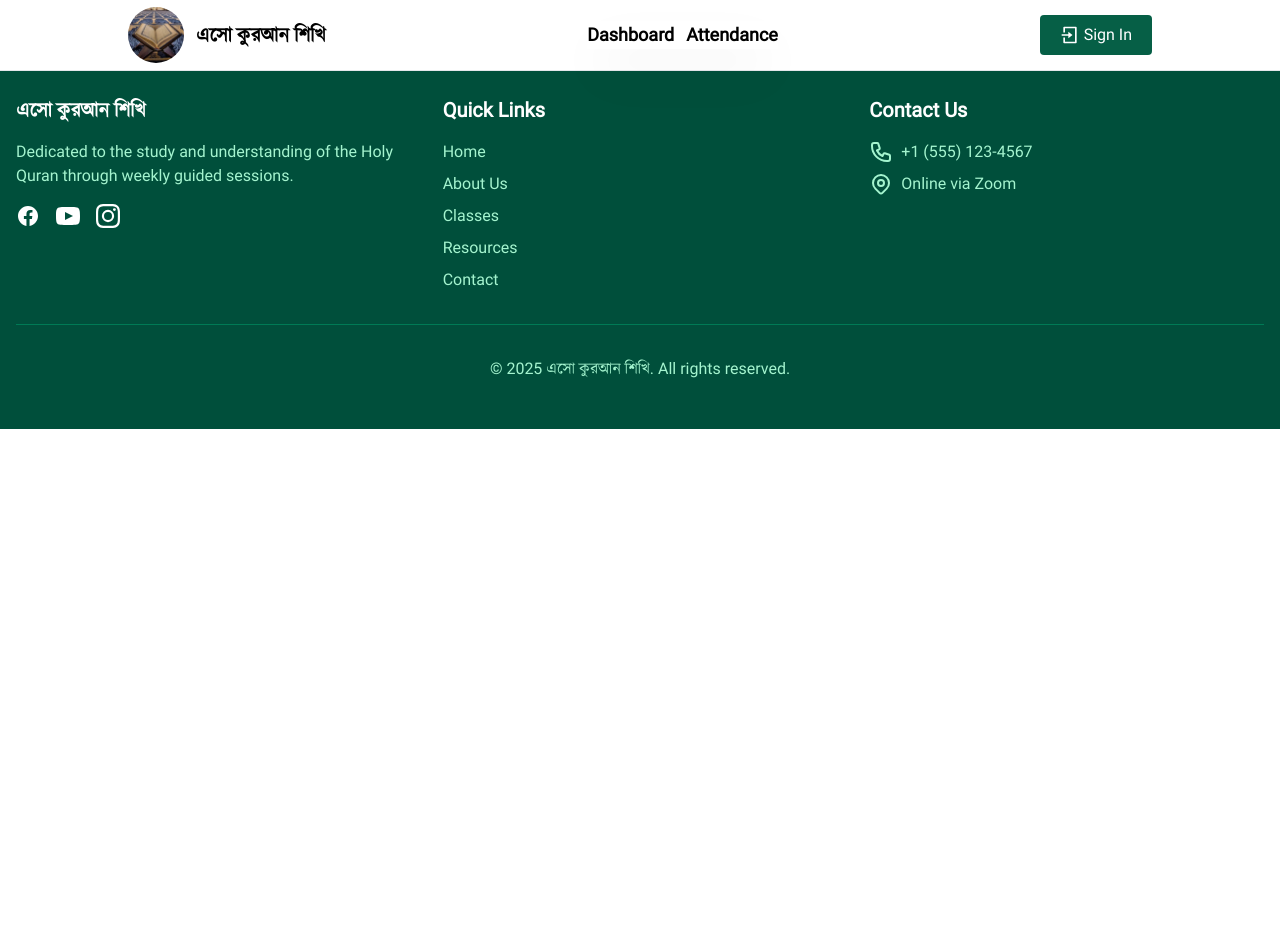
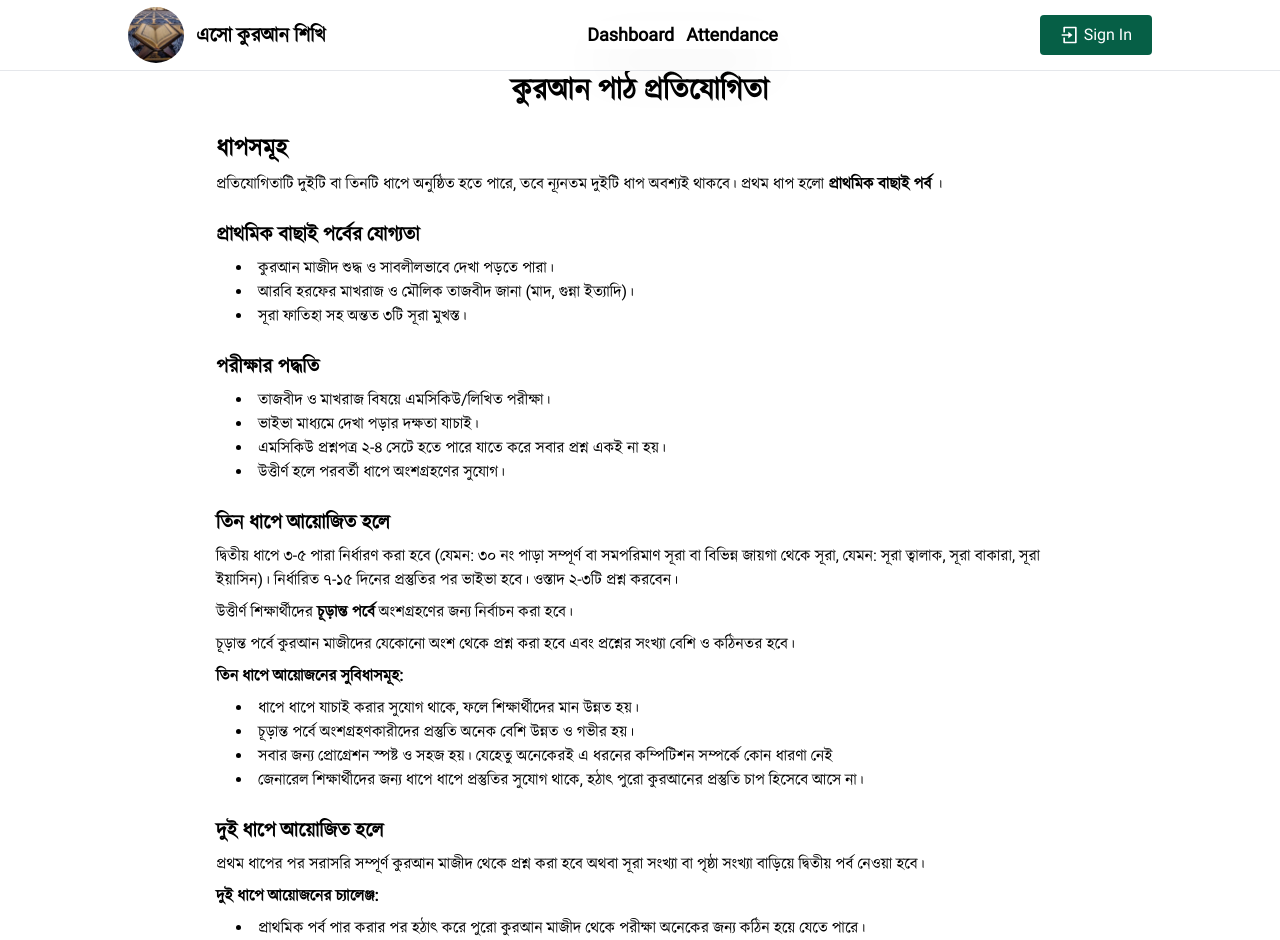
Before and after one commit to Nur-Al-Mumit/QURAN-learning-progress-nuxt-frontend, a Nuxt app: page /quran-competition in a window 1280 px wide. Shown: the top 940 px of the page. Before the commit the page ends 800 px from the top, so only its background shows below. Built offline with nearby package versions, Linux system fonts and the light colour scheme.

Commit message:
feat: Add Quran competition page with detailed structure and guidelines

```diff
--- /dev/null
+++ b/pages/quran-competition.vue
@@ -0,0 +1,123 @@
+<template>
+  <div class="max-w-4xl mx-auto p-6 space-y-6">
+    <h1 class="text-3xl font-bold text-center">কুরআন পাঠ প্রতিযোগিতা</h1>
+
+    <section class="space-y-2">
+      <h2 class="text-2xl font-semibold">ধাপসমূহ</h2>
+      <p>
+        প্রতিযোগিতাটি দুইটি বা তিনটি ধাপে অনুষ্ঠিত হতে পারে, তবে ন্যূনতম দুইটি
+        ধাপ অবশ্যই থাকবে। প্রথম ধাপ হলো
+        <strong>প্রাথমিক বাছাই পর্ব</strong>
+        ।
+      </p>
+    </section>
+
+    <section class="space-y-2">
+      <h2 class="text-xl font-semibold">প্রাথমিক বাছাই পর্বের যোগ্যতা</h2>
+      <ul class="list-disc list-inside">
+        <li>কুরআন মাজীদ শুদ্ধ ও সাবলীলভাবে দেখা পড়তে পারা।</li>
+        <li>আরবি হরফের মাখরাজ ও মৌলিক তাজবীদ জানা (মাদ, গুন্না ইত্যাদি)।</li>
+        <li>সূরা ফাতিহা সহ অন্তত ৩টি সূরা মুখস্ত।</li>
+      </ul>
+    </section>
+
+    <section class="space-y-2">
+      <h2 class="text-xl font-semibold">পরীক্ষার পদ্ধতি</h2>
+      <ul class="list-disc list-inside">
+        <li>তাজবীদ ও মাখরাজ বিষয়ে এমসিকিউ/লিখিত পরীক্ষা।</li>
+        <li>ভাইভা মাধ্যমে দেখা পড়ার দক্ষতা যাচাই।</li>
+        <li>
+          এমসিকিউ প্রশ্নপত্র ২-৪ সেটে হতে পারে যাতে করে সবার প্রশ্ন একই না হয়।
+        </li>
+        <li>উত্তীর্ণ হলে পরবর্তী ধাপে অংশগ্রহণের সুযোগ।</li>
+      </ul>
+    </section>
+
+    <section class="space-y-2">
+      <h2 class="text-xl font-semibold">তিন ধাপে আয়োজিত হলে</h2>
+      <p>
+        দ্বিতীয় ধাপে ৩-৫ পারা নির্ধারণ করা হবে (যেমন: ৩০ নং পাড়া সম্পূর্ণ বা
+        সমপরিমাণ সূরা বা বিভিন্ন জায়গা থেকে সূরা, যেমন: সূরা ত্বালাক, সূরা
+        বাকারা, সূরা ইয়াসিন)। নির্ধারিত ৭-১৫ দিনের প্রস্তুতির পর ভাইভা হবে।
+        ওস্তাদ ২-৩টি প্রশ্ন করবেন।
+      </p>
+      <p>
+        উত্তীর্ণ শিক্ষার্থীদের
+        <strong>চূড়ান্ত পর্বে</strong>
+        অংশগ্রহণের জন্য নির্বাচন করা হবে।
+      </p>
+      <p>
+        চূড়ান্ত পর্বে কুরআন মাজীদের যেকোনো অংশ থেকে প্রশ্ন করা হবে এবং প্রশ্নের
+        সংখ্যা বেশি ও কঠিনতর হবে।
+      </p>
+      <p>
+        <strong>তিন ধাপে আয়োজনের সুবিধাসমূহ:</strong>
+      </p>
+      <ul class="list-disc list-inside">
+        <li>
+          ধাপে ধাপে যাচাই করার সুযোগ থাকে, ফলে শিক্ষার্থীদের মান উন্নত হয়।
+        </li>
+        <li>
+          চূড়ান্ত পর্বে অংশগ্রহণকারীদের প্রস্তুতি অনেক বেশি উন্নত ও গভীর হয়।
+        </li>
+        <li>
+          সবার জন্য প্রোগ্রেশন স্পষ্ট ও সহজ হয়। যেহেতু অনেকেরই এ ধরনের
+          কম্পিটিশন সম্পর্কে কোন ধারণা নেই
+        </li>
+        <li>
+          জেনারেল শিক্ষার্থীদের জন্য ধাপে ধাপে প্রস্তুতির সুযোগ থাকে, হঠাৎ পুরো
+          কুরআনের প্রস্তুতি চাপ হিসেবে আসে না।
+        </li>
+      </ul>
+    </section>
+
+    <section class="space-y-2">
+      <h2 class="text-xl font-semibold">দুই ধাপে আয়োজিত হলে</h2>
+      <p>
+        প্রথম ধাপের পর সরাসরি সম্পূর্ণ কুরআন মাজীদ থেকে প্রশ্ন করা হবে অথবা সূরা
+        সংখ্যা বা পৃষ্ঠা সংখ্যা বাড়িয়ে দ্বিতীয় পর্ব নেওয়া হবে।
+      </p>
+      <p>
+        <strong>দুই ধাপে আয়োজনের চ্যালেঞ্জ:</strong>
+      </p>
+      <ul class="list-disc list-inside">
+        <li>
+          প্রাথমিক পর্ব পার করার পর হঠাৎ করে পুরো কুরআন মাজীদ থেকে পরীক্ষা
+          অনেকের জন্য কঠিন হয়ে যেতে পারে।
+        </li>
+        <li>মান যাচাই ভালোভাবে না হওয়ার সম্ভাবনা থাকে।</li>
+      </ul>
+    </section>
+
+    <section class="space-y-2">
+      <h2 class="text-xl font-semibold">পুরস্কার ব্যবস্থা</h2>
+      <p>
+        প্রাথমিক বাছাই পর্ব বাদে পরবর্তী ধাপে অংশগ্রহণকারী সবাইকে কিছু হাদিয়া
+        দেওয়ার চেষ্টা করা হবে ইনশাআল্লাহ। যারা প্রথম, দ্বিতীয় ও তৃতীয় স্থান
+        অর্জন করবে তাদের জন্য থাকবে বিশেষ হাদিয়া।
+      </p>
+    </section>
+  </div>
+</template>
+
+<script setup>
+  // No specific logic needed for static content
+</script>
+
+<style scoped>
+  @media print {
+    body {
+      background: white;
+      color: black;
+    }
+    .no-print {
+      display: none;
+    }
+    footer {
+      display: none !important;
+    }
+  }
+  li {
+    margin-left: 20px;
+  }
+</style>
```
